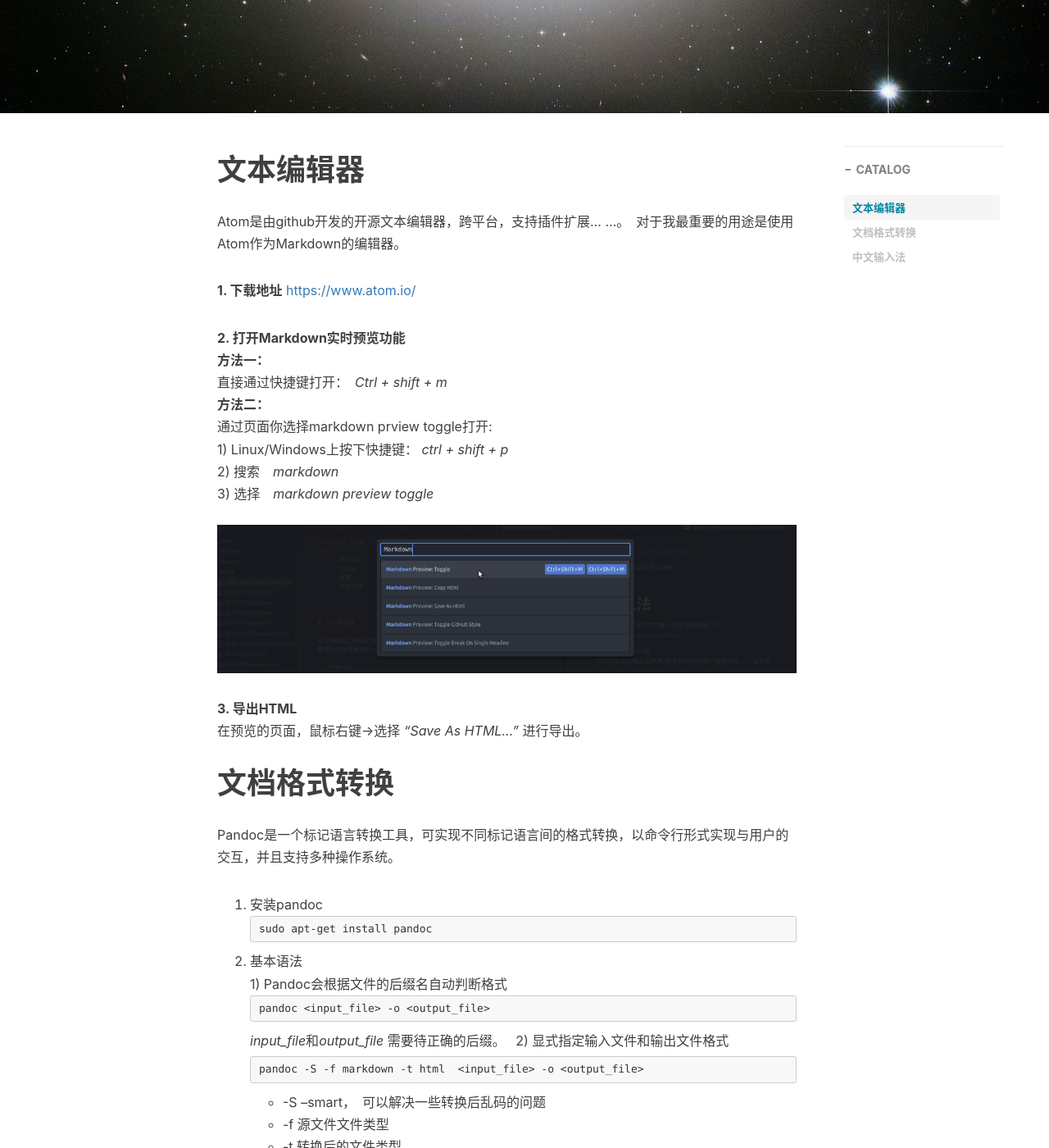
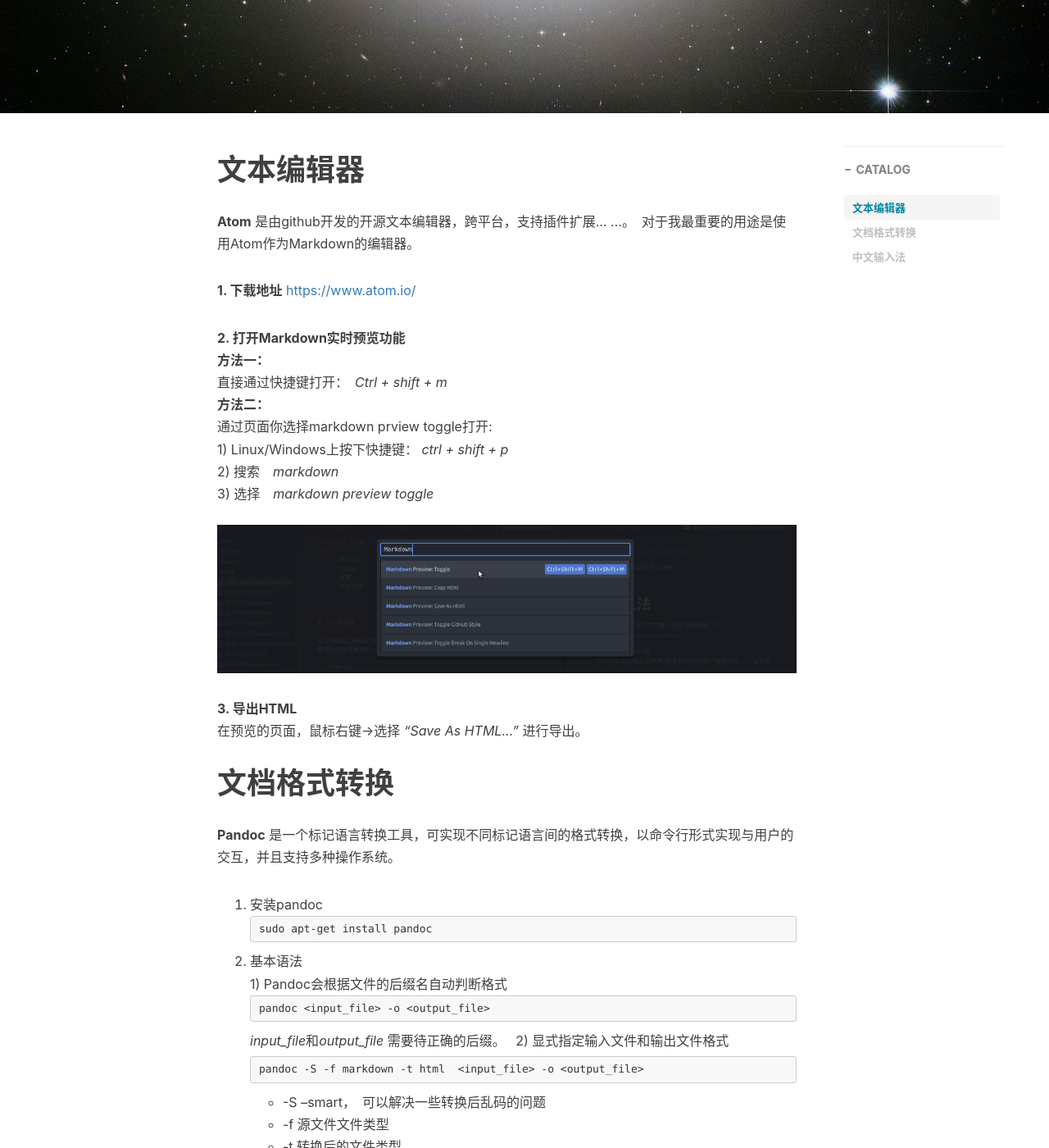
Before and after one commit to xuyumeng/xuyumeng.github.io, a Jekyll site: the page built from _posts/2006-10-01-ubuntu-daily-use.md, in a window 1280 px wide and 1400 px high, scrolled down 385 px. Shown: the whole window at 82% size. Built offline with Jekyll 4.4.1, drawn with Linux system fonts in a browser that asks for light colours; nearby versions of some CDN libraries; comment, search, counter and statistics services are not loaded; some of the changed text lies outside the part shown.

Commit message:
bold the software name

````diff
--- a/_posts/2006-10-01-ubuntu-daily-use.md
+++ b/_posts/2006-10-01-ubuntu-daily-use.md
@@ -16,7 +16,7 @@
 
 # 文本编辑器
 
-Atom是由github开发的开源文本编辑器，跨平台，支持插件扩展... ...。　对于我最重要的用途是使用Atom作为Markdown的编辑器。
+**Atom** 是由github开发的开源文本编辑器，跨平台，支持插件扩展... ...。　对于我最重要的用途是使用Atom作为Markdown的编辑器。
 
 **1. 下载地址**
 [https://www.atom.io/](https://www.atom.io/)
@@ -35,7 +35,7 @@
 在预览的页面，鼠标右键->选择 *“Save As HTML...”* 进行导出。
 
 # 文档格式转换
-Pandoc是一个标记语言转换工具，可实现不同标记语言间的格式转换，以命令行形式实现与用户的交互，并且支持多种操作系统。
+**Pandoc** 是一个标记语言转换工具，可实现不同标记语言间的格式转换，以命令行形式实现与用户的交互，并且支持多种操作系统。
 
 1. 安装pandoc
 ```
````
Also changed, not shown: other parts of _posts/2006-10-01-ubuntu-daily-use.md (+2 -1 lines).
